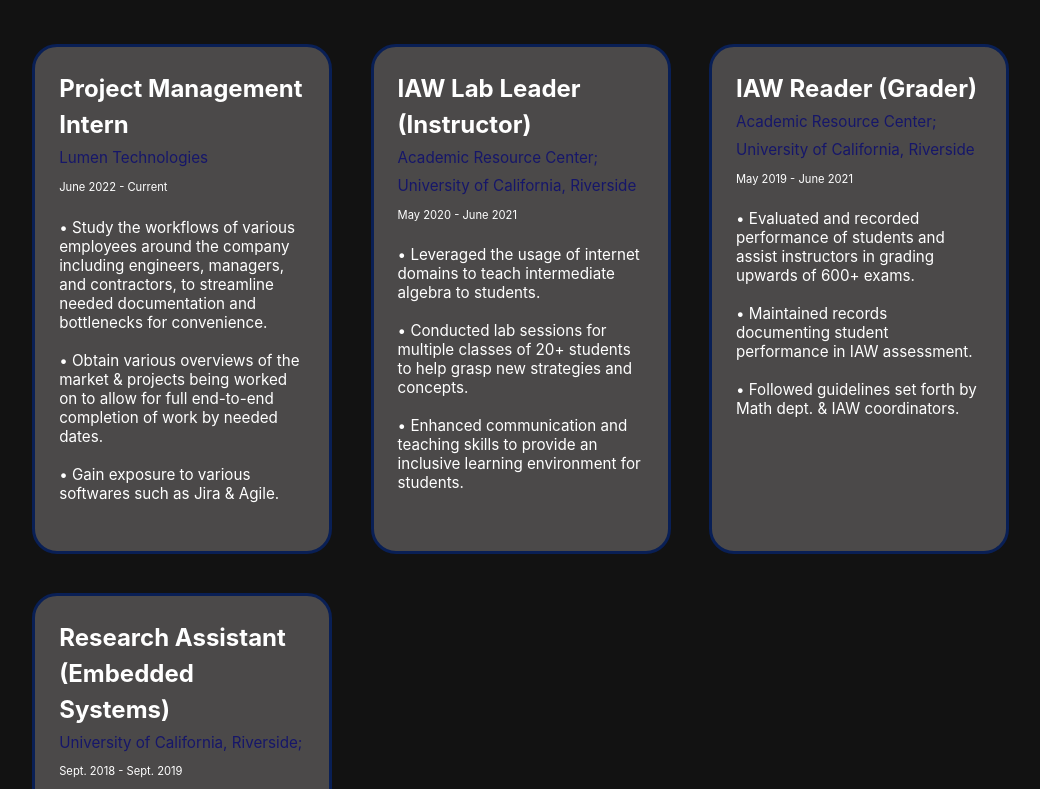
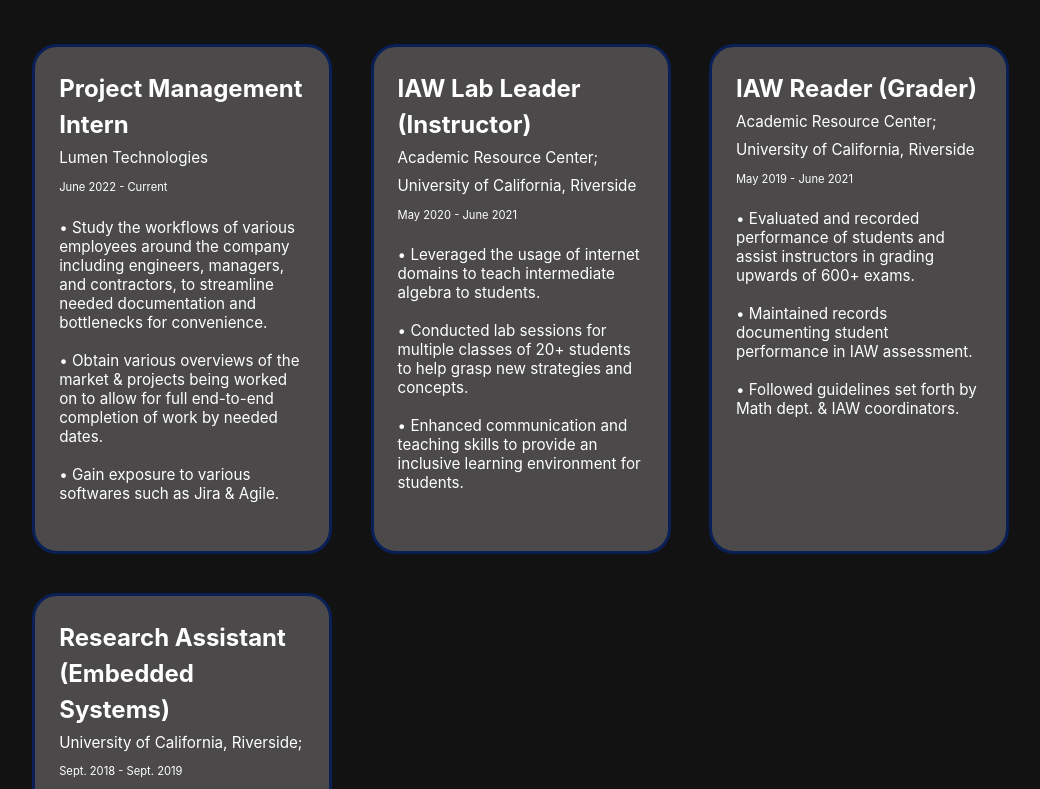
Before and after one commit to jjtrinh99/Website, a Next.js app: page / in a window 1280 px wide. Shown: the part 1071-1860 px from the top of the page, without its empty margins (19-1059 px from the left). Built offline with nearby package versions, Linux system fonts and the light colour scheme.

Commit message:
Done with color matching for the day

```diff
--- a/pages/index.js
+++ b/pages/index.js
@@ -98,7 +98,7 @@
               <br />&#8226;  Department of CSE &#40;Embedded Systems Lab&#41;&#46; Worked under Dr&#46; Brian Crites &amp; Dr&#46; Philip Brisk&#46;
               <br /><br />&#8226;  Helped research in microfluidic fabrication and integration with electrical systems to aid in automation&#46;
               <br /><br />&#8226;  Fabricated various schematics to test various cycling techniques to perform PCR&#46;
-                <br />
+                <br /><br />
                 <a href="https://docs.google.com/document/d/1sm5b1ExjbN4RVA4ml9GjgpM_G4EM93-R7pSvf5XUkao/edit" target="_blank" rel="noreferrer"> Report here &crarr; Presentation can be found under Projects&#46;</a>
               </a>
 
--- a/styles/Home.module.css
+++ b/styles/Home.module.css
@@ -109,8 +109,7 @@
 }
 .card:hover,
 .card:focus,
-.card:active,
-.card a{
+.card:active{
   color: #070972c9;
   border-color: #070972c9;
 }
```
